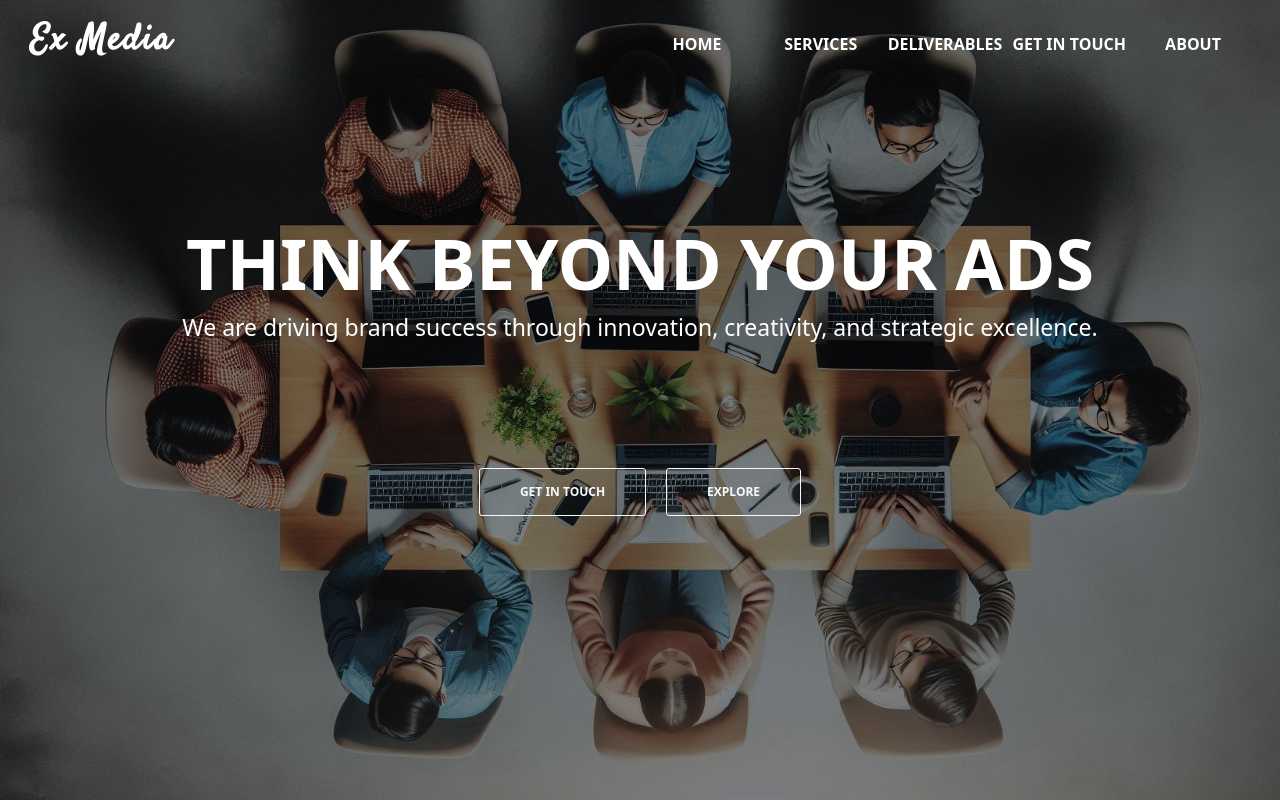
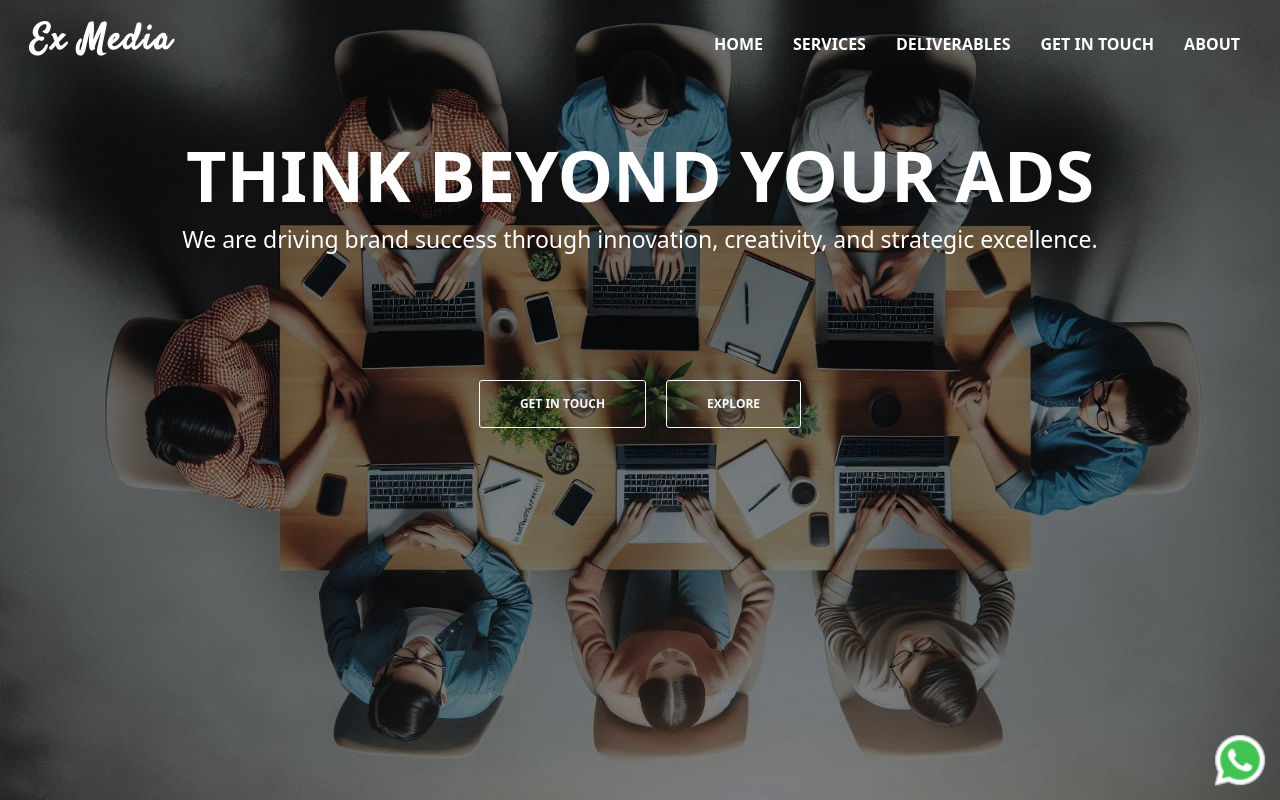
Before and after one commit to Akashkpzel/EX-MEDIA, a React (Vite) app in the folder cilent/: page / in a window 1280 px wide. Shown: the top 800 px of the page. Built offline with nearby package versions, Linux system fonts and the light colour scheme.

Commit message:
whatsapp intergration

```diff
--- a/cilent/src/App.jsx
+++ b/cilent/src/App.jsx
@@ -6,22 +6,27 @@ import Media from './components/MediaSection/Media'
 import Deliverable from './components/DeliverableSection/Deliverable'
 import About from './components/Aboutsection/About'
 import Footer from './components/FooterSection/Footer'
+import whatsappLogo from './assets/whatsapp.png'
 
 function App() {
 
 
   return (
     <>
-     <div>
-       <NavBar/>
-       <LandingSection/>
-       <Service/>
-       <Media/>
-       <Deliverable/>
-       <About/>
-       <Footer/>
-     </div>
-
+      <div>
+        <NavBar />
+        <LandingSection />
+        <Service />
+        <Media />
+        <Deliverable />
+        <About />
+        <Footer />
+      </div>
+      <div className='fixed-bottom right-100 p-3' style={{ zindex: '6', left : 'initial' }} >
+        <a href="https://wa.me/91XXXXXXXXXX?text=Hello How can I help you ?" target='_blank' >
+        <img src={whatsappLogo} width='60' alt='aaaa'/>
+        </a>
+      </div>
     </>
   )
 }
--- a/cilent/src/components/NAVBAR/NavBar.jsx
+++ b/cilent/src/components/NAVBAR/NavBar.jsx
@@ -1,32 +1,42 @@
-import "./Navbar.css"
-
+import React, { useEffect, useState } from "react";
+import "./Navbar.css";
 
 function NavBar() {
-  window.addEventListener("scroll", function () {
-    let navbar = document.querySelector(".section-nav-bar");
-    if (window.scrollY > 50) {
-        navbar.classList.add("scrolled");
-    } else {
-        navbar.classList.remove("scrolled");
-    }
-});
+  const [isScrolled, setIsScrolled] = useState(false);
+  const [isMenuOpen, setIsMenuOpen] = useState(false);
+
+  // Handle Navbar Scroll Effect
+  useEffect(() => {
+    const handleScroll = () => {
+      setIsScrolled(window.scrollY > 50);
+    };
+
+    window.addEventListener("scroll", handleScroll);
+    return () => window.removeEventListener("scroll", handleScroll);
+  }, []);
 
   return (
-    <section className='section-nav-bar'>
-      <div className='nav-bar-container'>
-          <h1 className='logo' href="#home">Ex Media</h1>
-          <div className='nav-bar-items'>
-              <a className='nav-bar-item' href="#home">Home</a>
-              <a className='nav-bar-item' href="#services">Services</a>
-              <a className='nav-bar-item' href="#deliverables">Deliverables</a>
-              <a className='nav-bar-item' href="#getintouch">Get in touch</a>
-              <a className='nav-bar-item' href="#about">About</a>
-          </div>
+    <section className={`section-nav-bar ${isScrolled ? "scrolled" : ""}`}>
+      <div className="nav-bar-container">
+        {/* Logo */}
+        <h1 className="logo">Ex Media</h1>
+
+        {/* Hamburger Menu (Visible on Mobile) */}
+        <div className="hamburger" onClick={() => setIsMenuOpen(!isMenuOpen)}>
+          ☰
+        </div>
+
+        {/* Navigation Items */}
+        <div className={`nav-bar-items ${isMenuOpen ? "active" : ""}`}>
+          <a className="nav-bar-item" href="#home">Home</a>
+          <a className="nav-bar-item" href="#services">Services</a>
+          <a className="nav-bar-item" href="#deliverables">Deliverables</a>
+          <a className="nav-bar-item" href="#getintouch">Get in touch</a>
+          <a className="nav-bar-item" href="#about">About</a>
+        </div>
       </div>
-
     </section>
-
-  )
+  );
 }
 
-export default NavBar
+export default NavBar;
--- a/cilent/src/components/NAVBAR/Navbar.css
+++ b/cilent/src/components/NAVBAR/Navbar.css
@@ -1,5 +1,6 @@
+/* Navbar - Sticky & Transparent on Top */
 .section-nav-bar {
-    position: sticky;
+    position: fixed;
     top: 0;
     width: 100%;
     z-index: 1000;
@@ -8,45 +9,87 @@
     transition: background 0.4s ease-in-out; /* Smooth transition */
 }
 
+/* Navbar Background on Scroll */
 .section-nav-bar.scrolled {
     background: rgba(0, 0, 0, 0.9); /* Dark background when scrolling */
 }
 
+/* Navbar Container */
 .nav-bar-container {
-    display: grid;
-    grid-template-columns: 1fr 1fr;
+    display: flex;
+    justify-content: space-between;
     align-items: center;
-    justify-content: space-between;
 }
 
+/* Logo */
 .logo {
     font-family: "Satisfy", serif;
-    font-weight: 400;
     font-size: 3.6rem;
+    font-weight: bold;
     letter-spacing: 2px;
-    font-weight: bold;
     color: white;
 }
 
+/* Navigation Menu */
 .nav-bar-items {
     display: flex;
     align-items: center;
-    justify-content: space-between;
     gap: 1rem;
 }
 
+/* Navigation Links */
 .nav-bar-item {
-    width: 100%;
     text-align: center;
     font-size: 1.6rem;
     text-transform: uppercase;
     text-decoration: none;
     color: white;
     font-weight: 600;
+    padding: 0.6rem 1rem;
 }
 
+/* Hover Effect */
 .nav-bar-item:hover {
-    padding: 0.6rem 0.8rem;
     border: 1px solid orange;
     color: orange;
 }
+
+/* Hamburger Menu (Hidden by Default) */
+.hamburger {
+    display: none;
+    font-size: 3rem;
+    color: white;
+    cursor: pointer;
+}
+
+/* Responsive Design */
+@media (max-width: 992px) {
+    .nav-bar-container {
+        display: flex;
+        flex-direction: row;
+        justify-content: space-between;
+    }
+
+    /* Show Hamburger Menu */
+    .hamburger {
+        display: block;
+    }
+
+    /* Hide Navigation Items Initially */
+    .nav-bar-items {
+        display: none;
+        flex-direction: column;
+        position: absolute;
+        top: 100%;
+        left: 0;
+        width: 100%;
+        background: rgba(0, 0, 0, 0.9);
+        padding: 1rem 0;
+        text-align: center;
+    }
+
+    /* Show Menu when Active */
+    .nav-bar-items.active {
+        display: flex;
+    }
+}
--- a/cilent/src/components/ServiceSection/Service.css
+++ b/cilent/src/components/ServiceSection/Service.css
@@ -1,5 +1,5 @@
 .section-service {
-    padding: 0 10rem;
+    padding:  10rem;
     display: flex;
     flex-direction: column;
     align-items: center;
```
Also changed, not shown: cilent/src/assets/whatsapp.png (added).
